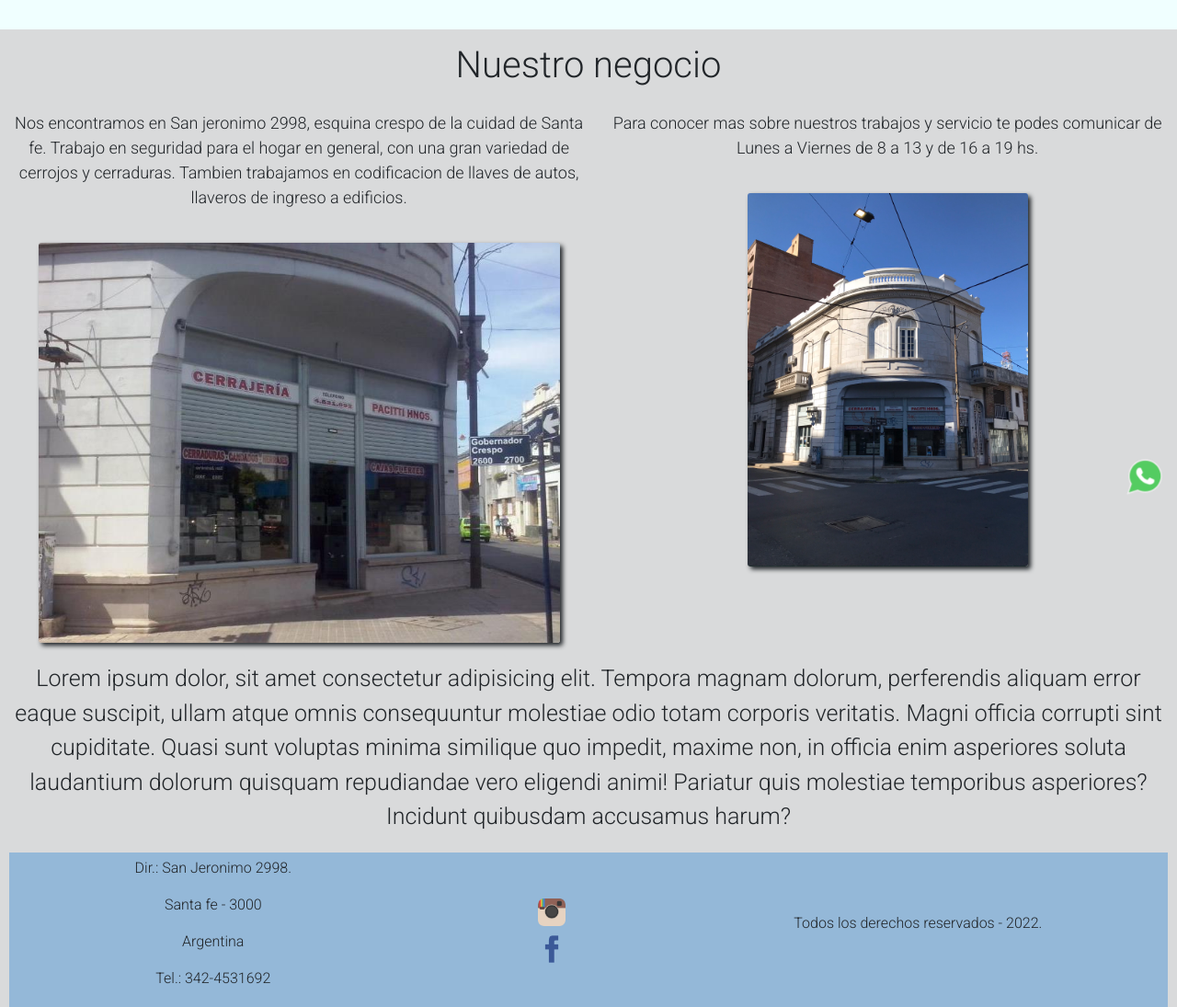
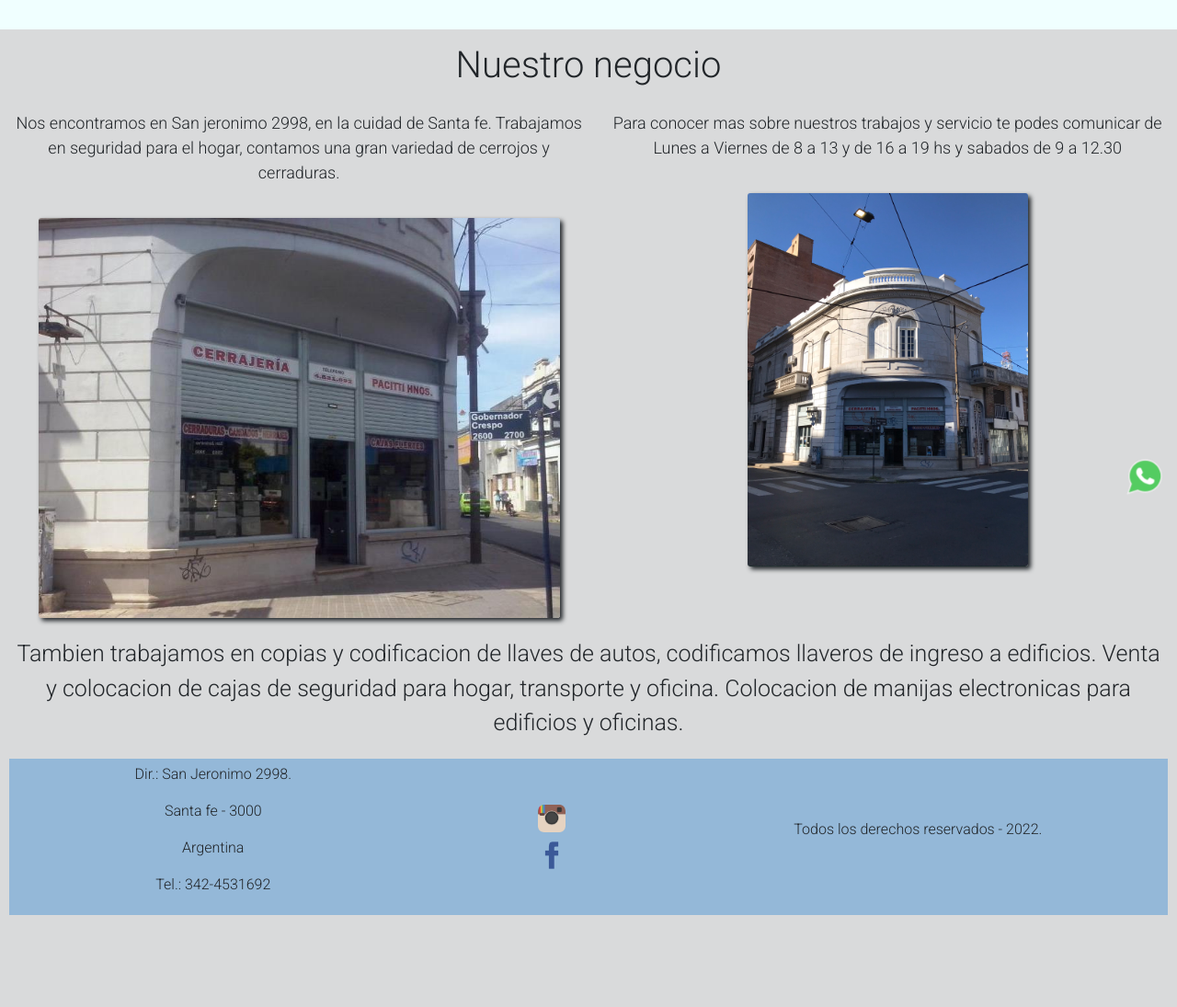
Before and after one commit to LucianoPacitti/ideaPacittiLuciano, a website: page pages/nosotros.html in a window 1280 px wide. Shown: the part 246-1341 px from the top of the page at 92% size. After the commit the page ends 1251 px from the top, so only its background shows below. Drawn offline with Linux system fonts and the light colour scheme; files that its build step writes are made by us from their sources; files whose address does not match are found by name.

Commit message:
Agregando contenido

```diff
--- a/pages/nosotros.html
+++ b/pages/nosotros.html
@@ -48,19 +48,18 @@
         <div class="negocio">
             <div class="nosotros">
                 <p class="nosotros__texto">
-                    Nos encontramos en San jeronimo 2998, esquina crespo de la cuidad de Santa fe. Trabajo en seguridad para el hogar en general, con una gran variedad de cerrojos y cerraduras. Tambien trabajamos en codificacion de llaves de autos, llaveros de ingreso a edificios.
+                    Nos encontramos en San jeronimo 2998, en la cuidad de Santa fe. Trabajamos en seguridad para el hogar, contamos una gran variedad de cerrojos y cerraduras.
                 </p>
                 <img src="../imagenes/frente.jpg" alt="frente del local" class="nosotros__foto">
             </div>
             <div class="nosotros__dos">
                 <p class="nosotros__texto__dos">
-                    Para conocer mas sobre nuestros trabajos y servicio te podes comunicar de Lunes a Viernes de 8 a 13 y de 16 a 19 hs.
+                    Para conocer mas sobre nuestros trabajos y servicio te podes comunicar de Lunes a Viernes de 8 a 13 y de 16 a 19 hs y sabados de 9 a 12.30
                 </p>
                 <img src="../imagenes/frenteDos.JPEG" alt="frente del local" class="nosotros__foto__dos">
             </div>
             <div class="nosotros__tres">
-                Lorem ipsum dolor, sit amet consectetur adipisicing elit. Tempora magnam dolorum, perferendis aliquam error eaque suscipit, ullam atque omnis consequuntur molestiae odio totam corporis veritatis. Magni officia corrupti sint cupiditate.
-                Quasi sunt voluptas minima similique quo impedit, maxime non, in officia enim asperiores soluta laudantium dolorum quisquam repudiandae vero eligendi animi! Pariatur quis molestiae temporibus asperiores? Incidunt quibusdam accusamus harum?
+                Tambien trabajamos en copias y codificacion de llaves de autos, codificamos llaveros de ingreso a edificios. Venta y colocacion de cajas de seguridad para hogar, transporte y oficina. Colocacion de manijas electronicas para edificios y oficinas.
             </div>
         </div>
     </main>
```
